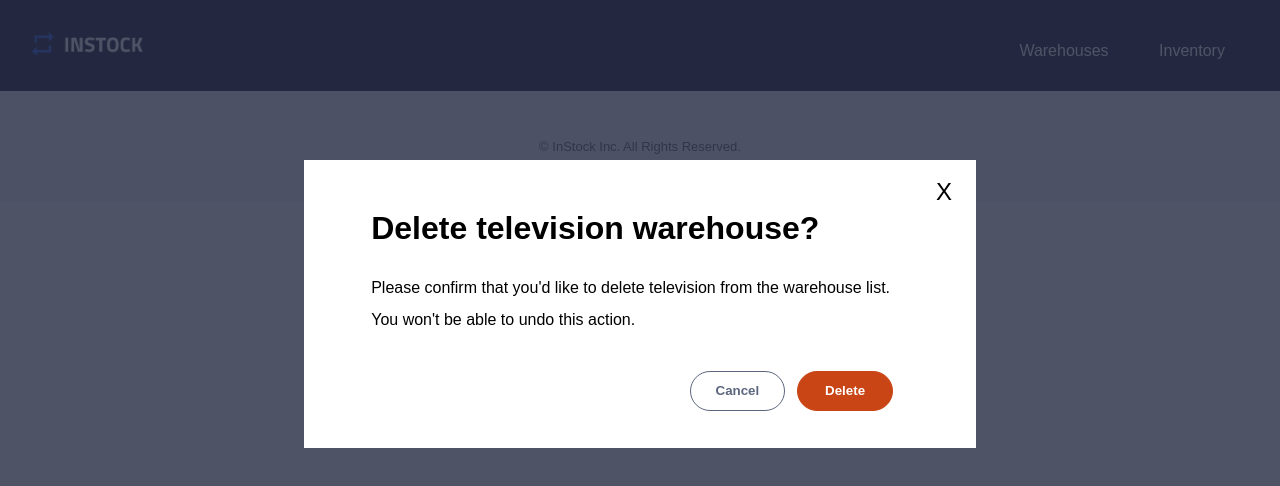
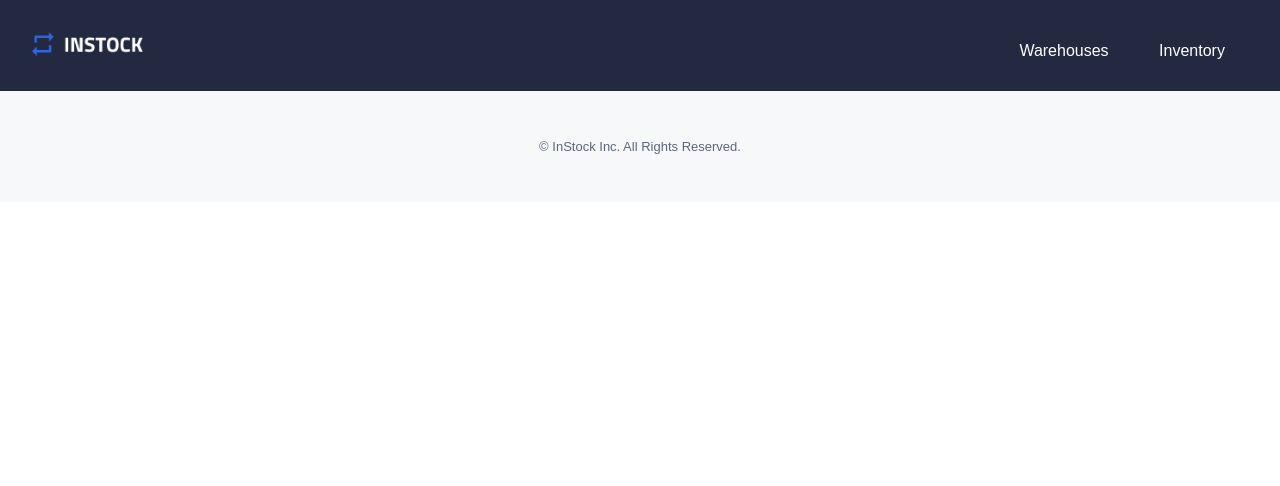
Before and after one commit to sowmya-malur/mountain-beaver-instock-client, a React (Create React App) app in the folder mountain-beaver-client/: page / in a window 1280 px wide. Shown: the top 486 px of the page. Built offline with nearby package versions, Linux system fonts and the light colour scheme; a web font is replaced by a local one.

Commit message:
delete Modal from app

```diff
--- a/mountain-beaver-client/src/App.jsx
+++ b/mountain-beaver-client/src/App.jsx
@@ -2,7 +2,6 @@ import "./App.scss";
 import { BrowserRouter, Routes, Route } from "react-router-dom";
 import Footer from "./components/footer/Footer";
 import Header from "./components/Header/Header";
-import Modal from "./components/modal/Modal";
 
 function App() {
   return (
@@ -10,10 +9,6 @@ function App() {
       <BrowserRouter className="body-copy">
         <Header />
         <Routes>
-          <Route
-            path="/"
-            element={<Modal name={"television"} type={"warehouse"} />}
-          />
           {/* <Route path="/" element={<WarehousesPage />} /> Pass videos as prop if needed */}
           {/* <Route path="/inventory" element={<InventoryPage />} /> */}
         </Routes>
```
